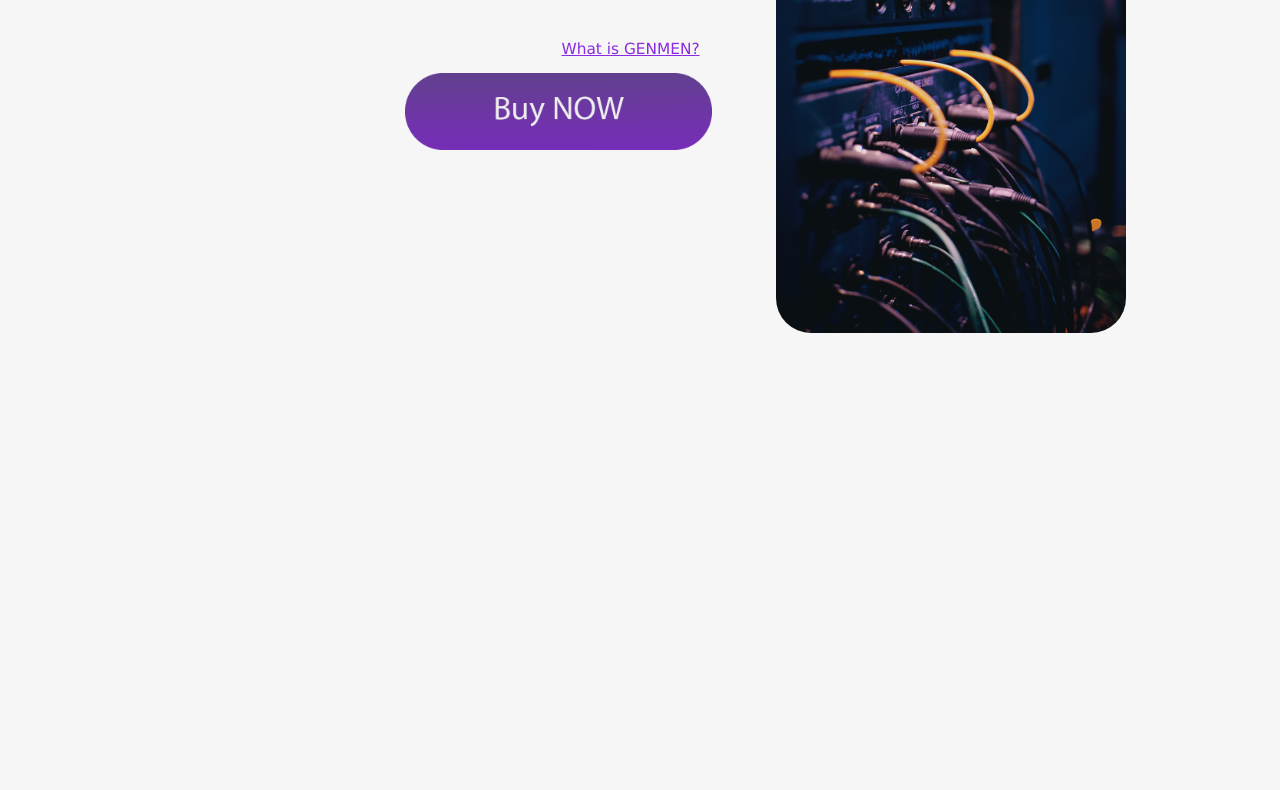
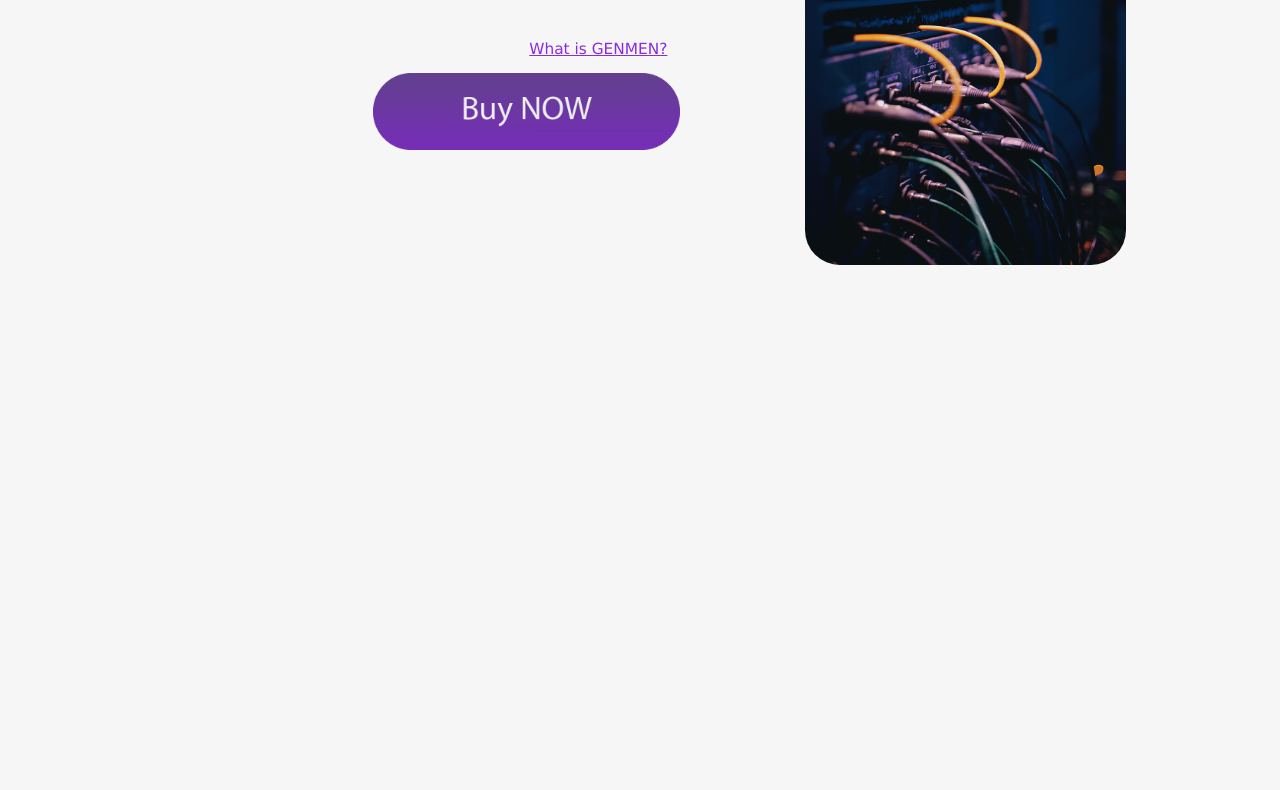
Before and after one commit to rooteray/rooteray.github.io, a plain HTML site: page index.html in a window 1280 px wide. Shown: the part 344-1134 px from the top of the page. Drawn offline with Linux system fonts and the light colour scheme.

Commit message:
Add files via upload

```diff
--- a/index.html
+++ b/index.html
@@ -143,6 +143,8 @@ img{
     float: right;
     margin-right: 12vw;
     margin-left: auto;
+    width: 60%;
+    height: auto;
 }
 .ideatext{
     font-size: 3.2vw;
```
